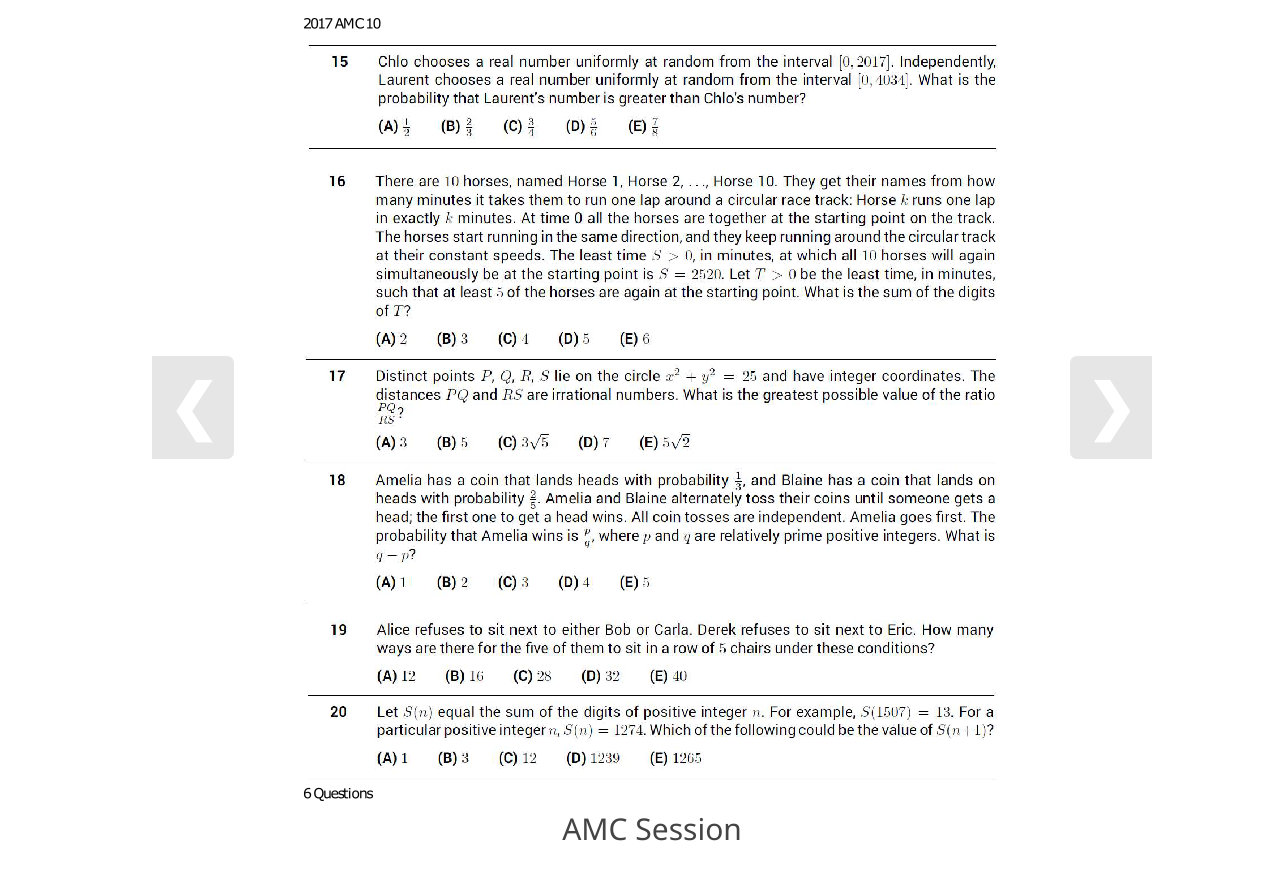
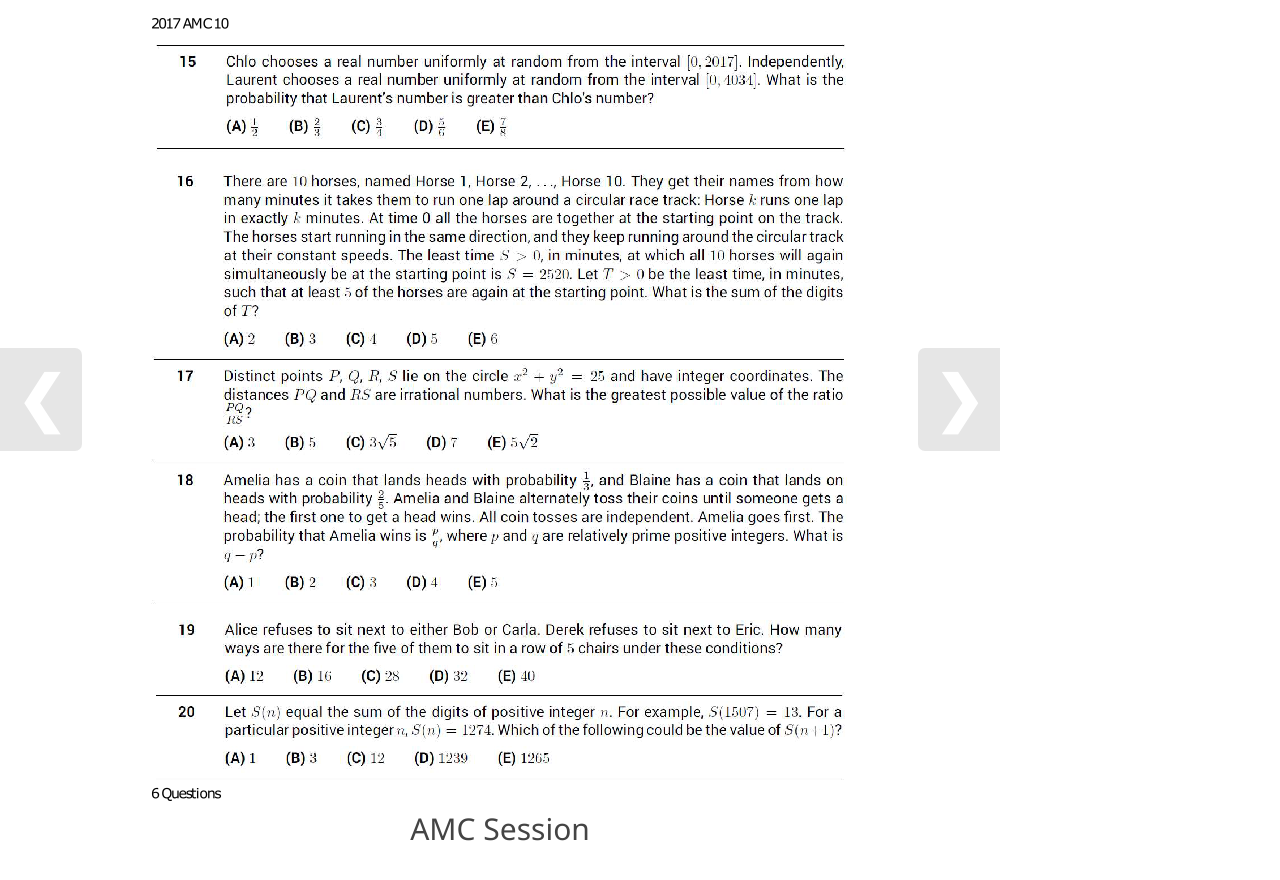
Before and after one commit to myzhang1029/csc_pdf_gallery, a Jekyll site: the page built from index.markdown, in a window 1280 px wide. Shown: the top 880 px of the page. Built offline with Jekyll 4.4.1, drawn with Linux system fonts in a browser that asks for light colours.

Commit message:
Simplify
Signed-off-by: Zhang Maiyun <myzhang1029@hotmail.com>

```diff
--- a/_layouts/index.html
+++ b/_layouts/index.html
@@ -5,7 +5,6 @@
 
 <body>
 
-    <div class="container content">
     <!--header class="masthead">
             <h3 class="masthead-title">
                 <a href="{{ site.baseurl }}/" title="Home">{{ site.title }}</a>
@@ -32,7 +31,6 @@
             <a class="slider-right-arrow" onclick="nextSlide(1)">❯</a>
         </div>
     </main>
-    </div>
 
     <script type="text/javascript">
         var slide_index = 1;
--- a/assets/slider.css
+++ b/assets/slider.css
@@ -1,38 +1,40 @@
 body {
     margin: 0;
+    max-height: 100vh;
     background: white;
+}
+
+.slider-container {
+    max-width: 1000px;
+    max-height: 100vh;
+    position: relative;
+    margin: auto;
 }
 
 .slider-item {
     display: none;
 }
 
+.slider-link {
+    text-decoration: none;
+    display: block;
+}
+
 .slide-box {
-    width: 80%;
-    height: 200px;
+    width: 100%;
 }
 
 .slider-img {
-    max-width: 100%;
-    max-height: calc(100vh - 60px);
+    max-width: 100vw;
+    max-height: calc(100vh - 20px - 16px); /* - figcaption - 2*padding */
     width: auto;
     height: auto;
-}
-
-.slider-link {
-    text-decoration: none;
 }
 
 .slider-title {
     height: 20px;
     font-family: 'Segoe UI', Tahoma, Geneva, Verdana, sans-serif;
     color: #444;
-}
-
-.slider-container {
-    max-width: 1000px;
-    position: relative;
-    margin: auto;
 }
 
 .slider-left,
@@ -71,10 +73,10 @@
     background-color: rgba(115, 115, 115, 0.8);
 }
 
-.content {
+.slider-container {
     color: #eff5d4;
     font-size: 30px;
-    padding: 8px 12px;
+    padding: 8px 0;
     position: absolute;
     top: 10px;
     width: 100%;
```
Lines whose indentation alone changed are shown as unchanged.
